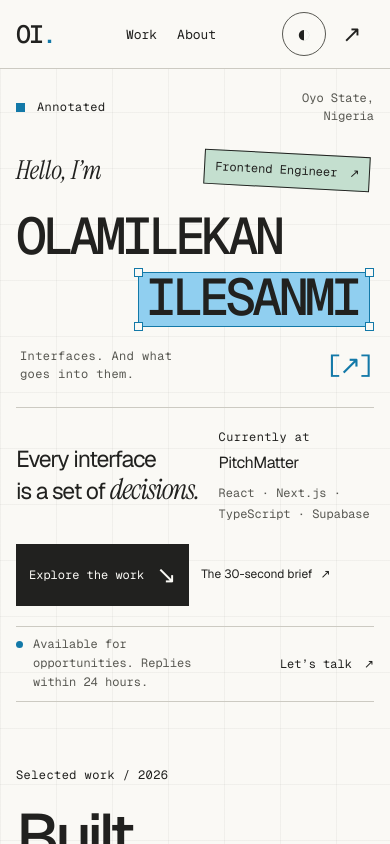
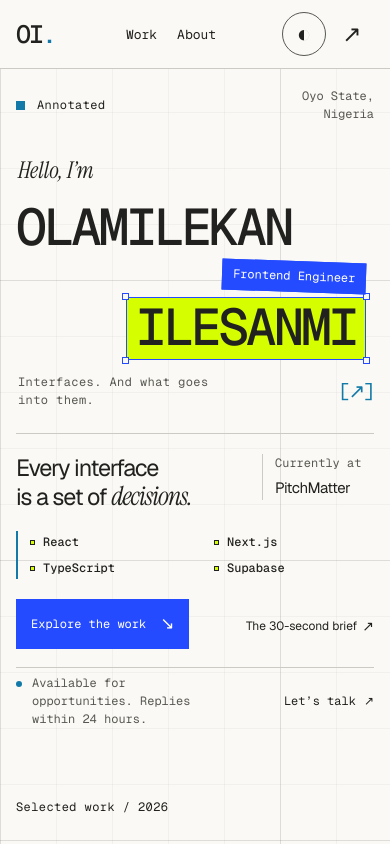
Before and after one commit to Olamilekan-oluwayomi/portfolio, a Next.js app: page / in a window 390 px wide. Shown: the top 844 px of the page. Built offline with nearby package versions, Linux system fonts and the light colour scheme.

Commit message:
feat(home): refine hero hierarchy and expand social links
Register the role to the surname frame, stabilize the mobile skill strip, and preserve brief access on shorter desktops. Strengthen footer identity, add owner-provided WhatsApp and Twitter links, and record the direction and contrast checks.

```diff
--- a/src/app/layout.tsx
+++ b/src/app/layout.tsx
@@ -31,7 +31,9 @@ export default function RootLayout({ children }: Readonly<{ children: React.Reac
         <span className="footer-name">{siteIdentity.name}</span>
         <a href={siteIdentity.links.github} target="_blank" rel="noopener noreferrer">GitHub <span className="sr-only">(opens in new tab)</span></a>
         <a href={siteIdentity.links.linkedin} target="_blank" rel="noopener noreferrer">LinkedIn <span className="sr-only">(opens in new tab)</span></a>
-        <a href={`mailto:${siteIdentity.email}`}>{siteIdentity.email}</a>
+        <a href={siteIdentity.links.whatsapp} target="_blank" rel="noopener noreferrer">WhatsApp <span className="sr-only">(opens in new tab)</span></a>
+        <a href={siteIdentity.links.twitter} target="_blank" rel="noopener noreferrer">Twitter / X <span className="sr-only">(opens in new tab)</span></a>
+        <a className="footer-email" href={`mailto:${siteIdentity.email}`}>{siteIdentity.email}</a>
       </footer>
     </body>
   </html>;
--- a/src/app/page.tsx
+++ b/src/app/page.tsx
@@ -11,13 +11,16 @@ export default function Home() {
         <p className="hero-location">{siteIdentity.location}</p>
       </div>
       <div className="identity-poster">
-        <div className="identity-preface"><p className="hero-intro">Hello, I’m</p><p className="role-label">{siteIdentity.role}<span aria-hidden="true">↗</span></p></div>
-        <h1 id="name"><span className="name-first">{firstName}</span><span className="name-frame"><span>{lastName.join(" ")}</span><i className="handle handle-tl" aria-hidden="true" /><i className="handle handle-tr" aria-hidden="true" /><i className="handle handle-bl" aria-hidden="true" /><i className="handle handle-br" aria-hidden="true" /></span></h1>
+        <div className="identity-preface"><p className="hero-intro">Hello, I’m</p></div>
+        <div className="name-composition">
+          <h1 id="name"><span className="name-first">{firstName}</span><span className="name-frame"><span>{lastName.join(" ")}</span><i className="handle handle-tl" aria-hidden="true" /><i className="handle handle-tr" aria-hidden="true" /><i className="handle handle-bl" aria-hidden="true" /><i className="handle handle-br" aria-hidden="true" /></span></h1>
+          <p className="role-label">{siteIdentity.role}</p>
+        </div>
         <div className="identity-caption"><span className="eyebrow">Interfaces. And what goes into them.</span><span className="poster-mark" aria-hidden="true">[↗]</span></div>
       </div>
       <div className="hero-context">
         <p className="hero-statement">Every interface<br />is a set of <em>decisions.</em></p>
-        <div className="hero-facts"><p className="employment-label"><span className="eyebrow">Currently at</span><span>{siteIdentity.employer}</span></p><p className="stack-line">{siteIdentity.stackLine}</p></div>
+        <div className="hero-facts"><p className="employment-label"><span className="eyebrow">Currently at</span><span>{siteIdentity.employer}</span></p><ul className="hero-stack" aria-label="Technology stack">{siteIdentity.stackLine.split("·").map(skill => <li key={skill.trim()}>{skill.trim()}</li>)}</ul></div>
         <div className="hero-actions"><a className="primary-link" href="#work">Explore the work <span aria-hidden="true">↘</span></a><a className="brief-link" href="/brief">The 30-second brief <span aria-hidden="true">↗</span></a></div>
       </div>
       <div className="hero-bottomline"><p className="availability"><span className="availability-mark" aria-hidden="true" />{siteIdentity.availability}</p><a href={`mailto:${siteIdentity.email}`}>Let’s talk <span aria-hidden="true">↗</span></a></div>
@@ -30,7 +33,12 @@ export default function Home() {
 
     <section className="about-home" id="about" aria-labelledby="about-title">
       <div className="about-margin"><p className="eyebrow">A little context</p><span className="about-symbol" aria-hidden="true">[<span>*</span>]</span></div>
-      <div className="about-main"><h2 id="about-title">Frontend.<br />With a <span className="accent">point of view.</span></h2><div className="about-columns"><p className="about-lead">{siteIdentity.role},<br />based in {siteIdentity.location}.</p><div className="about-copy"><p>Currently at {siteIdentity.employer}.</p><p className="stack-line">{siteIdentity.stackLine}</p><div className="profile-links"><a className="text-link" href={siteIdentity.links.github} target="_blank" rel="noopener noreferrer">GitHub <span aria-hidden="true">↗</span><span className="sr-only"> (opens in new tab)</span></a><a className="text-link" href={siteIdentity.links.linkedin} target="_blank" rel="noopener noreferrer">LinkedIn <span aria-hidden="true">↗</span><span className="sr-only"> (opens in new tab)</span></a></div></div></div></div>
+      <div className="about-main"><h2 id="about-title">Frontend.<br />With a <span className="accent">point of view.</span></h2><div className="about-columns"><p className="about-lead">{siteIdentity.role},<br />based in {siteIdentity.location}.</p><div className="about-copy"><p>Currently at {siteIdentity.employer}.</p><p className="stack-line">{siteIdentity.stackLine}</p><div className="profile-links">
+        <a className="text-link" href={siteIdentity.links.github} target="_blank" rel="noopener noreferrer">GitHub <span aria-hidden="true">↗</span><span className="sr-only"> (opens in new tab)</span></a>
+        <a className="text-link" href={siteIdentity.links.linkedin} target="_blank" rel="noopener noreferrer">LinkedIn <span aria-hidden="true">↗</span><span className="sr-only"> (opens in new tab)</span></a>
+        <a className="text-link" href={siteIdentity.links.whatsapp} target="_blank" rel="noopener noreferrer">WhatsApp <span aria-hidden="true">↗</span><span className="sr-only"> (opens in new tab)</span></a>
+        <a className="text-link" href={siteIdentity.links.twitter} target="_blank" rel="noopener noreferrer">Twitter / X <span aria-hidden="true">↗</span><span className="sr-only"> (opens in new tab)</span></a>
+      </div></div></div></div>
     </section>
 
     <section className="contact-home" id="contact" aria-labelledby="contact-title">
--- a/src/content/identity.ts
+++ b/src/content/identity.ts
@@ -2,6 +2,7 @@
 // Links and name: PRD.md section 35. CV and deployment host are deferred.
 export const siteIdentity = {
   name: "Olamilekan Ilesanmi",
+  nameAbb: "OI",
   role: "Frontend Engineer",
   location: "Oyo State, Nigeria",
   employer: "PitchMatter",
@@ -12,6 +13,8 @@ export const siteIdentity = {
   links: {
     github: "https://github.com/Olamilekan-oluwayomi",
     linkedin: "https://www.linkedin.com/in/olamilekanilesanmi",
+    whatsapp: "https://wa.me/2347069924563",
+    twitter: "https://x.com/Adelizzle_",
   },
   cv: null,
   domain: null,
--- a/src/styles/globals.css
+++ b/src/styles/globals.css
@@ -10,7 +10,7 @@
 
 * { box-sizing: border-box; }
 html { scroll-padding-top: 100px; }
-body { margin: 0; color: var(--ink); background-color: var(--paper); background-image: linear-gradient(var(--grid-line) 1px, transparent 1px), linear-gradient(90deg, var(--grid-line) 1px, transparent 1px); background-size: var(--grid-size) var(--grid-size); font: 400 var(--text-body)/1.6 var(--font-ui); }
+body { margin: 0; color: var(--ink); background-color: var(--paper); background-image: linear-gradient(var(--grid-major) 1px, transparent 1px), linear-gradient(90deg, var(--grid-major) 1px, transparent 1px), linear-gradient(var(--grid-line) 1px, transparent 1px), linear-gradient(90deg, var(--grid-line) 1px, transparent 1px); background-size: var(--grid-major-size) var(--grid-major-size), var(--grid-major-size) var(--grid-major-size), var(--grid-size) var(--grid-size), var(--grid-size) var(--grid-size); font: 400 var(--text-body)/1.6 var(--font-ui); }
 .frame { width: min(calc(100% - 2 * var(--pad-x)), var(--container-max)); margin-inline: auto; }
 main { min-height: 65vh; }
 h1, h2, h3, p { margin: 0; }
@@ -42,29 +42,34 @@ nav a:hover { text-decoration: underline; }
 .contact-link { display: inline-flex; align-items: center; gap: 20px; min-width: 44px; min-height: 44px; font-size: 14px; }
 
 /* An asymmetric type poster. The frame is static, never a drag affordance. */
-.hero { padding-top: 28px; }
+.hero { --hero-name-size: clamp(96px, min(13.2vw, 18vh), 184px); --hero-name-leading: .94; padding-top: 24px; }
+.hero .primary-link { background: var(--annotation-accent); border-color: var(--annotation-accent); color: var(--annotation-ink); }
 .hero-topline, .hero-bottomline { display: flex; align-items: center; justify-content: space-between; gap: 24px; }
 .hero-topline .eyebrow { display: flex; align-items: center; gap: 12px; }
 .registration-mark { width: 9px; height: 9px; background: var(--selection); flex: none; }
 .hero-location { color: var(--graphite); font: 400 12px/1.5 var(--font-mono); }
-.identity-poster { padding-top: 36px; }
-.identity-preface { display: flex; align-items: center; justify-content: space-between; padding-inline: 4px 6%; margin-bottom: 16px; }
+.identity-poster { padding-top: 24px; }
+.identity-preface { padding-left: 4px; margin-bottom: 16px; }
 .hero-intro { font: italic 30px/1.2 var(--font-accent); }
-.role-label { display: inline-flex; align-items: center; gap: 32px; padding: 10px 16px; border: 1px solid var(--card-ink); background: var(--mint); color: var(--card-ink); font: 400 13px/1.4 var(--font-mono); transform: rotate(3deg); }
-.identity-poster h1 { font: 500 clamp(60px, 13.2vw, 184px)/0.94 var(--font-mono); letter-spacing: -0.085em; text-transform: uppercase; text-wrap: initial; }
+.name-composition { position: relative; }
+.role-label { position: absolute; top: calc(var(--hero-name-size) * var(--hero-name-leading) + 8px); right: 4%; z-index: 1; padding: 7px 12px; border: 1px solid var(--annotation-accent); background: var(--annotation-accent); color: var(--annotation-ink); font: 400 13px/1.4 var(--font-mono); transform: rotate(2deg); }
+.identity-poster h1 { font: 500 var(--hero-name-size)/var(--hero-name-leading) var(--font-mono); letter-spacing: -0.065em; text-transform: uppercase; text-wrap: initial; }
 .name-first { display: block; }
-.name-frame { display: block; position: relative; width: fit-content; margin: 18px 4% 0 auto; padding: 0 0.22em 0.08em 0.12em; border: 1px solid var(--selection); color: var(--card-ink); background: var(--blue); }
-.handle { position: absolute; width: 9px; height: 9px; border: 1px solid var(--selection); background: var(--paper); }
+.name-frame { display: block; position: relative; width: fit-content; margin: 48px 4% 0 auto; padding: 0 0.22em 0.08em 0.12em; border: 1px solid var(--annotation-accent); color: var(--card-ink); background: var(--identity-highlight); }
+.handle { position: absolute; width: 9px; height: 9px; border: 1px solid var(--annotation-accent); background: var(--paper); }
 .handle-tl { top: -5px; left: -5px; }.handle-tr { top: -5px; right: -5px; }.handle-bl { bottom: -5px; left: -5px; }.handle-br { bottom: -5px; right: -5px; }
-.identity-caption { display: flex; justify-content: space-between; align-items: center; padding: 16px 4% 20px 4px; }
+.identity-caption { display: flex; justify-content: space-between; align-items: center; padding: 12px 4% 16px 4px; }
 .identity-caption .eyebrow { color: var(--graphite); }
 .poster-mark { font: 400 32px/1 var(--font-mono); letter-spacing: -0.13em; color: var(--selection); }
-.hero-context { display: grid; grid-template-columns: 1.25fr 1fr auto; gap: 48px; align-items: center; border-top: 1px solid var(--rule); padding-block: 26px; }
+.hero-context { display: grid; grid-template-columns: 1.25fr 1fr auto; gap: 32px; align-items: center; border-top: 1px solid var(--rule); padding-block: 20px; }
 .hero-statement { font-size: clamp(26px, 2.5vw, 36px); line-height: 1.15; letter-spacing: -0.05em; }
 .hero-statement em { font-family: var(--font-accent); font-weight: 400; font-size: 1.25em; }
 .employment-label { display: flex; align-items: center; flex-wrap: wrap; gap: 12px; }
 .employment-label > :last-child { font-size: 18px; letter-spacing: -0.03em; }
 .stack-line { color: var(--graphite); font: 400 13px/1.7 var(--font-mono); margin-top: 12px; max-width: 32ch; }
+.hero-stack { display: grid; grid-template-columns: repeat(2, minmax(0, 1fr)); gap: 8px 20px; margin: 14px 0 0; padding: 0 0 0 12px; border-left: 2px solid var(--selection); list-style: none; font: 500 12px/1.5 var(--font-mono); }
+.hero-stack li { display: flex; align-items: center; gap: 8px; color: var(--ink); white-space: nowrap; }
+.hero-stack li::before { content: ""; width: 5px; height: 5px; flex: none; border: 1px solid var(--card-ink); background: var(--identity-highlight); }
 .hero-actions { display: flex; flex-direction: column; align-items: stretch; gap: 4px; }
 .primary-link { display: inline-flex; align-items: center; justify-content: space-between; gap: 32px; min-height: 48px; padding: 12px 18px; border: 1px solid var(--ink); background: var(--ink); color: var(--paper); font: 400 13px/1.5 var(--font-mono); text-decoration: none; }
 .primary-link > span { font-size: 24px; }
@@ -144,7 +149,7 @@ nav a:hover { text-decoration: underline; }
 .about-columns { display: grid; grid-template-columns: 1fr 1fr; gap: 40px; margin-top: 40px; }
 .about-lead { font-size: 23px; line-height: 1.4; letter-spacing: -0.03em; }
 .about-copy { max-width: 38ch; }
-.profile-links { display: flex; gap: 28px; margin-top: 16px; }
+.profile-links { display: flex; flex-wrap: wrap; gap: 8px 28px; margin-top: 16px; }
 .contact-home { padding: 32px 40px; margin-bottom: 64px; background: var(--pink); color: var(--card-ink); border: 1px solid var(--card-ink); }
 .contact-home :focus-visible { outline-color: var(--card-ink); }
 .contact-topline { display: flex; align-items: center; justify-content: space-between; gap: 20px; }
@@ -156,8 +161,12 @@ nav a:hover { text-decoration: underline; }
 .contact-bottomline { display: flex; align-items: center; justify-content: space-between; gap: 32px; border-top: 1px solid currentColor; padding-top: 24px; }
 .contact-email { font: 400 clamp(13px, 1.65vw, 22px)/1.6 var(--font-mono); overflow-wrap: anywhere; }
 .contact-bottomline > p { max-width: 28ch; font: 400 12px/1.6 var(--font-mono); }
-.site-footer { display: flex; flex-wrap: wrap; align-items: center; gap: 24px; border-top: 1px solid var(--rule); padding-block: 24px; font-size: 12px; }
-.footer-name { margin-right: auto; }.site-footer a { display: inline-flex; align-items: center; min-height: 44px; overflow-wrap: anywhere; }
+.site-footer { display: flex; flex-wrap: wrap; align-items: center; gap: 16px 24px; border-top: 1px solid var(--ink); padding-block: 32px; font: 500 13px/1.5 var(--font-mono); }
+.footer-name { flex-basis: 100%; width: fit-content; font-size: clamp(24px, 3.2vw, 42px); line-height: 1.2; letter-spacing: -.055em; }
+.site-footer a { display: inline-flex; align-items: center; min-height: 44px; overflow-wrap: anywhere; text-decoration: underline; text-decoration-thickness: 1px; text-underline-offset: 5px; }
+.site-footer a:hover { color: var(--selection); text-decoration-thickness: 2px; }
+.site-footer .footer-email { margin-left: auto; padding-inline: 12px; background: var(--yellow); color: var(--card-ink); }
+.site-footer .footer-email:hover { background: var(--blue); color: var(--card-ink); }
 
 /* Plain fast path stays independent of the homepage composition. */
 .brief-page { max-width: 960px; margin-inline: auto; padding-block: 20px; }.page-title { font: 500 clamp(36px, 5vw, 56px)/1.15 var(--font-ui); letter-spacing: -0.05em; margin-block: 12px; }.brief-role { font-size: 20px; margin-bottom: 8px; }.brief-page .stack-line { margin-top: 8px; max-width: none; }.brief-page h2 { margin-top: 20px; font-size: 24px; font-weight: 500; }.brief-projects { list-style: none; padding: 0; margin-block: 12px 20px; }.brief-projects > li { display: flex; align-items: center; justify-content: space-between; gap: 24px; border-top: 1px solid var(--rule); padding-block: 10px; }.brief-projects p { max-width: 58ch; font-size: 16px; }.brief-projects .project-links { flex: none; }
@@ -176,14 +185,14 @@ nav a:hover { text-decoration: underline; }
   .header-inner { gap: 12px; min-height: 68px; } nav a { padding-inline: 12px; }.header-actions { gap: 8px; }.contact-link { gap: 8px; }
   .hero { padding-top: 20px; }.hero-topline .muted { display: none; }.hero-location { max-width: 18ch; text-align: right; }
   .identity-poster { padding-top: 28px; }.identity-preface { padding-inline: 0 4px; margin-bottom: 24px; }.hero-intro { font-size: 26px; }.role-label { font-size: 12px; padding: 8px 10px; gap: 12px; }
-  .identity-poster h1 { font-size: clamp(38px, 13.2vw, 100px); }.name-frame { margin-top: 12px; margin-right: 4px; }.identity-caption { padding: 20px 4px 24px; gap: 20px; }.identity-caption .eyebrow { max-width: 24ch; }.poster-mark { font-size: 26px; }
+  .hero { --hero-name-size: clamp(38px, 12.6vw, 100px); }.identity-poster h1 { font-size: var(--hero-name-size); }.name-frame { margin-top: 48px; margin-right: 4px; }.role-label { right: 4px; }.identity-caption { padding: 20px 4px 24px; gap: 20px; }.identity-caption .eyebrow { max-width: 24ch; }.poster-mark { font-size: 26px; }
   .hero-context { gap: 20px; padding-block: 20px; }.hero-statement { font-size: 26px; }.employment-label { gap: 4px; }.employment-label > :last-child { font-size: 16px; }.stack-line { font-size: 12px; margin-top: 8px; }.hero-actions { gap: 20px; align-items: center; }.primary-link { padding-inline: 12px; gap: 12px; font-size: 12px; }.brief-link { font-size: 12px; gap: 8px; }.hero-bottomline { gap: 16px; }.availability { max-width: 29ch; }.hero-bottomline > a { gap: 12px; }
   .selected-work { padding-block: 64px 72px; }.section-heading { grid-template-columns: 1fr; gap: 32px; margin-bottom: 40px; }.section-heading h2 { font-size: clamp(64px, 13vw, 92px); }.section-heading h2 .accent { padding-left: 0.18em; }.work-directory { max-width: 100%; }
   .project-grid { grid-template-columns: 1fr; row-gap: 56px; }.project-panel { grid-column: 1; margin-top: 0; }.project-rentit article, .project-foreign-exchange-checker article { display: block; }.project-cover { height: 400px; padding: 20px; }.cover-wordmark { font-size: 140px; }.cover-marginalia { height: 440px; }.manuscript-mark { font-size: 190px; }.manuscript-sheet { max-width: 300px; }.manuscript-bracket { font-size: 64px; }.bracket-left { left: 4%; }.bracket-right { right: 4%; }.space-title { font-size: 64px; }.orbital-illustration { max-width: 480px; }.exchange-ticket { width: 180px; }.exchange-mark { font-size: 112px; }.exchange-route { font-size: 240px; }
   .project-details h3, .project-rentit h3 { font-size: 36px; }.project-details { padding-block: 20px; }.project-bottomline { gap: 12px; margin-top: 16px; }
   .about-home { grid-template-columns: 1fr; gap: 32px; padding-block: 40px 64px; }.about-margin { display: flex; justify-content: space-between; align-items: center; }.about-symbol { margin: 0; font-size: 28px; }.about-symbol > span { font-size: 42px; }.about-main h2 { font-size: clamp(42px, 10vw, 64px); }.about-columns { margin-top: 28px; }.about-lead { font-size: 22px; }
   .contact-home { padding: 24px 20px; margin-bottom: 40px; }.contact-topline > :last-child { display: none; }.contact-heading { gap: 12px; margin-block: 32px; }.contact-heading h2 { font-size: clamp(62px, 16vw, 112px); }.contact-arrow { width: 52px; height: 52px; font-size: 36px; }.contact-bottomline { display: block; padding-top: 20px; }.contact-email { font-size: 13px; }.contact-bottomline > p { margin-top: 16px; }
-  .site-footer { gap: 16px; }.footer-name { width: 100%; }.site-footer > a:last-child { width: 100%; }
+  .site-footer { gap: 12px 24px; }.footer-name { width: 100%; }.site-footer .footer-email { width: fit-content; max-width: 100%; margin-left: 0; }
   .brief-projects > li { display: block; }.brief-projects .project-links { margin-top: 8px; }
 }
 @media (max-width: 479px) {
@@ -193,6 +202,56 @@ nav a:hover { text-decoration: underline; }
   .project-cover { height: 360px; }.cover-marginalia { height: 400px; }.cover-wordmark { font-size: 128px; }.cover-side-label { bottom: 20px; }.manuscript-sheet { padding: 12px; }.manuscript-mark { font-size: 170px; }.manuscript-bracket { font-size: 48px; }.exchange-route { font-size: 180px; }
   .contact-heading h2 { font-size: 17vw; }.contact-arrow { width: 44px; height: 44px; font-size: 30px; }
 }
+@media (max-width: 639px) {
+  /* Mobile becomes an editorial sheet with a name plate and split metadata. */
+  body { background-position: 0 0; }
+  .hero { padding-top: 18px; }
+  .hero-topline { gap: 12px; }
+  .hero-topline .muted { display: none; }
+  .hero-location { max-width: 16ch; text-align: right; }
+  .identity-poster { padding-top: 34px; }
+  .identity-preface { margin-bottom: 16px; padding: 0 0 0 2px; }
+  .hero-intro { font-size: 23px; }
+  .hero { --hero-name-size: clamp(40px, 13.2vw, 64px); --hero-name-leading: 1.02; }
+  .role-label { padding: 6px 10px; font-size: 12px; right: 8px; }
+  .identity-poster h1 { font-size: var(--hero-name-size); line-height: var(--hero-name-leading); letter-spacing: -0.065em; }
+  .name-frame { width: fit-content; max-width: 100%; margin: 44px 8px 0 auto; padding: 3px 9px 5px; border-width: 1px; }
+  .name-frame .handle { width: 7px; height: 7px; }
+  .identity-caption { padding: 13px 2px 0; gap: 12px; }
+  .identity-caption .eyebrow { max-width: 29ch; color: var(--graphite); font-size: 12px; }
+  .poster-mark { font-size: 20px; }
+  .hero-context { grid-template-columns: minmax(0, 1fr) 112px; align-items: start; gap: 20px 16px; margin-top: 24px; padding: 20px 0 0; border-top: 1px solid var(--rule); }
+  .hero-statement { max-width: 19ch; font-size: clamp(21px, 6vw, 25px); line-height: 1.16; }
+  .hero-statement em { font-size: 1.12em; }
+  .hero-facts { display: contents; }
+  .employment-label { display: block; grid-column: 2; grid-row: 1; padding-left: 12px; border-left: 1px solid var(--rule); }
+  .employment-label > :first-child { display: block; color: var(--graphite); font-size: 12px; letter-spacing: 0; }
+  .employment-label > :last-child { display: block; margin-top: 4px; font-size: 15px; }
+  .stack-line { max-width: 18ch; margin-top: 10px; font-size: 11px; line-height: 1.55; }
+  .hero-stack { grid-column: 1 / -1; gap: 8px 24px; margin-top: 0; padding-block: 2px; font-size: 12px; }
+  .hero-actions { grid-column: 1 / -1; display: grid; grid-template-columns: minmax(0, 1fr) auto; align-items: end; gap: 12px; margin-top: 0; }
+  .primary-link { width: fit-content; max-width: 100%; min-height: 48px; padding: 11px 14px; gap: 14px; font-size: 12px; }
+  .primary-link > span { font-size: 17px; }
+  .brief-link { justify-self: end; min-height: 44px; max-width: 17ch; gap: 5px; font-size: 12px; text-align: right; }
+  .brief-link > span { font-size: 14px; }
+  .hero-bottomline { margin-top: 18px; padding-block: 6px; border-top: 1px solid var(--rule); border-bottom: 0; }
+  .availability { max-width: 29ch; font-size: 12px; line-height: 1.5; }
+  .availability-mark { width: 6px; height: 6px; }
+  .hero-bottomline > a { min-height: 44px; gap: 8px; font-size: 12px; }
+}
+@media (max-width: 379px) {
+  .hero { --hero-name-size: clamp(36px, 13vw, 49px); }
+  .hero-context { column-gap: 12px; }
+  .hero-statement { font-size: 21px; }
+  .hero-actions { grid-template-columns: 1fr; justify-items: start; row-gap: 4px; }
+  .brief-link { grid-column: 1; justify-self: start; margin-left: 8px; }
+  .hero-bottomline { align-items: flex-start; }
+}
+@media (min-width: 1024px) and (max-height: 800px) {
+  .identity-poster { padding-top: 16px; }
+  .identity-caption { padding-block: 10px; }
+  .hero-context { padding-block: 16px; }
+}
 @media (forced-colors: active) {
   .project-cover, .name-frame, .role-label, .contact-home, .exchange-ticket, .manuscript-sheet { border: 1px solid CanvasText; }
 }
--- a/src/styles/tokens.css
+++ b/src/styles/tokens.css
@@ -9,13 +9,17 @@
   --ink: #21211f;
   --graphite: #585852;
   --rule: #cccac2;
-  --grid-line: #21211f0b;
+  --grid-line: #21211f0a;
+  --grid-major: #21211f18;
   --selection: #1379a8;
   --focus: #1379a8;
   --blue: #90cff0;
   --mint: #c4dfcf;
   --yellow: #efd391;
   --pink: #eebac9;
+  --identity-highlight: #d5ff00;
+  --annotation-accent: #244bff;
+  --annotation-ink: #ffffff;
   --card-ink: #21211f;
   --space-surface: #182a34;
   --space-ink: #faf9f5;
@@ -25,6 +29,7 @@
   --container-max: 1280px;
   --pad-x: 32px;
   --grid-size: 80px;
+  --grid-major-size: 400px;
   --text-body: 17px;
   --text-meta: 12px;
   --dur-fast: 150ms;
@@ -33,20 +38,20 @@
 }
 :root[data-theme="night"] {
   --paper: #191b1c; --paper-raised: #232628; --ink: #f7f5ef;
-  --graphite: #bbbdb6; --rule: #535859; --grid-line: #ffffff09;
+  --graphite: #bbbdb6; --rule: #535859; --grid-line: #ffffff08; --grid-major: #ffffff14;
   --selection: #90cff0; --focus: #90cff0;
   color-scheme: dark;
 }
 @media (prefers-color-scheme: dark) {
   :root:not([data-theme]) {
     --paper: #191b1c; --paper-raised: #232628; --ink: #f7f5ef;
-    --graphite: #bbbdb6; --rule: #535859; --grid-line: #ffffff09;
+    --graphite: #bbbdb6; --rule: #535859; --grid-line: #ffffff08; --grid-major: #ffffff14;
     --selection: #90cff0; --focus: #90cff0;
     color-scheme: dark;
   }
 }
 @media (max-width: 639px) {
-  :root { --pad-x: 16px; --grid-size: 56px; --text-body: 16px; }
+  :root { --pad-x: 16px; --grid-size: 56px; --grid-major-size: 280px; --text-body: 16px; }
 }
 @media (prefers-reduced-motion: reduce) { :root { --dur-fast: 0ms; } }
 :root[data-lite="true"] { --dur-fast: 0ms; }
```
Also changed, not shown: 4 other files (tests, documents, lock files or other folders).
